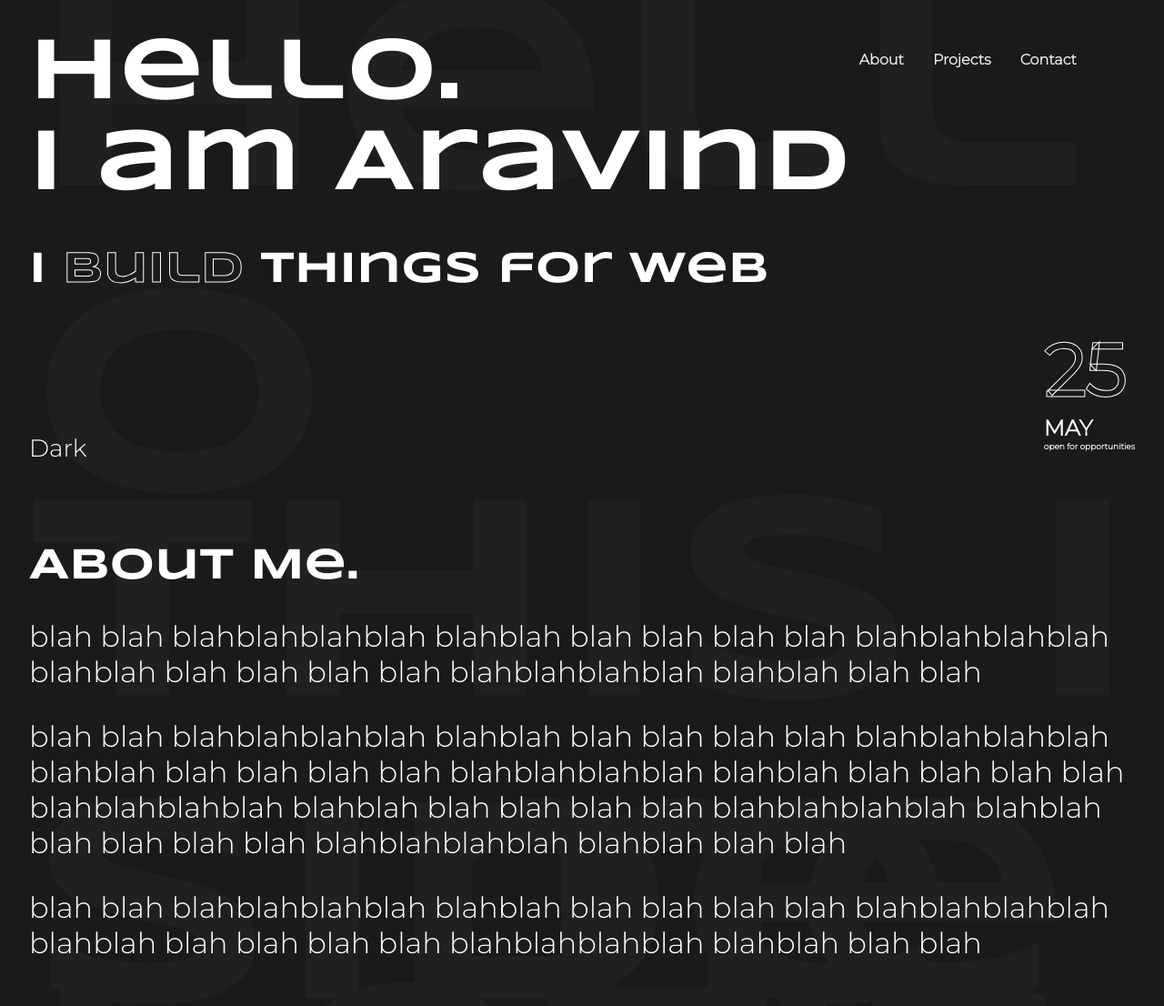
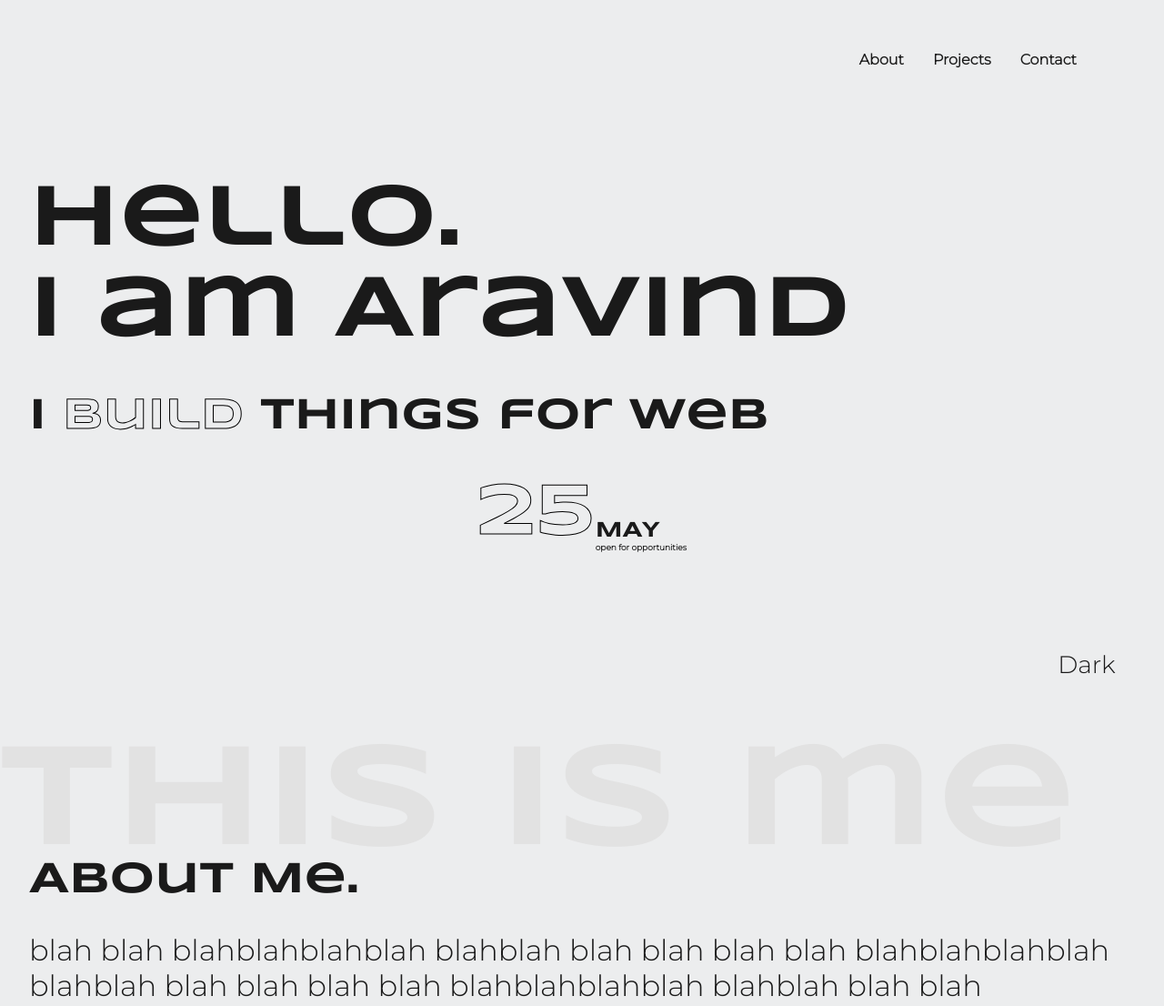
Before and after one commit to aravindb12/aravindb12.github.io, a plain HTML site: page index.html in a window 1280 px wide. Shown: the top 1106 px of the page at 91% size. Drawn offline with nearby package versions, Linux system fonts and the light colour scheme.

Commit message:
Update style.css

```diff
--- a/style.css
+++ b/style.css
@@ -3,132 +3,83 @@
   --dark-wm: #202020;
   --light: #ecedee;
   --light-wm: #e2e2e2;
+  --dark-link: #a9ff00;
+  --light-link: #007bff;
+}
+html {
+  scroll-behavior: smooth;
 }
 body {
   font-family: "Montserrat", sans-serif;
   margin: 0;
   overflow-x: hidden;
-  color: #ffffff;
-  background-color: var(--dark);
 }
-
-body.light {
-  background-color: var(--light);
-  color: var(--dark);
+main {
+  position: relative;
+  z-index: 2;
 }
-
 header {
   position: fixed;
+  top: 0;
   width: calc(100% - 10vw);
   display: flex;
   justify-content: flex-end;
   align-items: center;
-  padding: 5vh 5vw;
-  z-index: 1;
+  padding: 5vh 5vw 0;
+  z-index: 3;
 }
 
 header a {
+  color: var(--dark);
   margin-right: 2em;
 }
 
-header a::after{
-  width: 0;
-  height: 0;
+.dark header a {
+  color: var(--light);
 }
-
 .nav-bar ul {
   display: flex;
   list-style: none;
 }
 
+#click-contact{
+  cursor: pointer;
+}
 .nav-bar ul li::before {
   content: "\200B";
 }
-a {
-  text-decoration: none;
-  font-weight: bold;
-  color: var(--light);
-  width: fit-content;
-  display: inline-block;
+
+section {
+  height: 100vh;
+  width: 100vw;
+  font-size: 4vmin;
+  background-color: var(--light);
+  color: var(--dark);
+  position: relative;
 }
-.light a {
-  color: var(--dark);
+
+.dark section {
+  color: #ffffff;
+  background-color: var(--dark);
 }
-a::after {
-  content: "";
-  width: 0px;
-  height: 3px;
-  display: block;
-  background: var(--light);
-  transition: 300ms;
-}
-.light a::after {
-  background: var(--dark);
-}
-a:hover::after {
-  width: 100%;
-}
-.scroll-container {
-  height: 100vh;
-  overflow-x: hidden;
-  overflow-y: scroll;
-  scroll-snap-type: y mandatory;
-  scroll-behavior: smooth;
-}
-section {
+
+.content-container {
   height: calc(100% - 2em);
   max-width: calc(100% - 2em);
   padding: 1em;
   display: flex;
   flex-direction: column;
   justify-content: center;
-  scroll-snap-align: center;
-  font-size: 4vmin;
-  cursor: default;
-  position: relative;
-}
-
-.scroll {
-  position: fixed;
-  display: flex;
-  flex-direction: column;
-  align-items: center;
-  bottom: 100%;
-  left: 90%;
-  height: 40%;
-  transition: all 0.3s ease-out;
 }
 
 .mode {
-  position: absolute;
-  bottom: 10%;
+  position: fixed;
+  bottom: 2em;
   font-size: smaller;
+  right: 2em;
+  z-index: 1;
 }
 
-.scroll .scroll-msg {
-  bottom: 0;
-  font-size: x-small;
-  writing-mode: vertical-lr;
-  text-orientation: upright;
-  padding-bottom: 20px;
-}
-
-.can-slide .scroll {
-  bottom: 0;
-}
-
-.vertical-line {
-  padding-top: 5px;
-  border: 1px solid #ffffff;
-  background-color: #ffffff;
-  width: 1px;
-  height: 30%;
-}
-
-.light .vertical-line {
-  border: 1px solid #000000;
-  background-color: #000000;
-}
 h1 {
   font-family: "Syncopate", sans-serif;
   font-size: 3em;
@@ -149,89 +100,52 @@ h1 {
     margin-left: 0px;
   }
 }
-h2 {
+
+h2,h3 {
   font-family: "Syncopate", sans-serif;
   position: relative;
   margin: 0;
-}
-#intro h2 {
   margin-top: 5vh;
 }
 
-.intro h2 {
-  width: 100%;
+#intro h2 {
+  width: 90%;
 }
 
-#intro::after {
-  content: "hello";
-  font-size: 10em;
-  word-break: break-all;
-  color: var(--dark-wm);
+section::after {
+  font-size: 5em;
   font-family: "Syncopate", sans-serif;
   position: absolute;
-  z-index: -1;
-}
-
-.light #intro::after {
+  z-index: 1;
   color: var(--light-wm);
 }
 
-#about::after {
-  content: "this is me";
-  word-break: break-all;
-  font-size: 10em;
-  text-overflow: clip;
+.dark section::after {
   color: var(--dark-wm);
-  font-family: "Syncopate", sans-serif;
-  position: absolute;
-  z-index: -1;
-}
-.light #about::after {
-  color: var(--light-wm);
-}
-#projects::after {
-  content: "side gigs";
-  word-break: break-all;
-  font-size: 10em;
-  text-overflow: clip;
-  color: var(--dark-wm);
-  font-family: "Syncopate", sans-serif;
-  position: absolute;
-  z-index: -1;
-}
-.light #projects::after {
-  color: var(--light-wm);
-}
-#contact::after {
-  content: "Let's talk";
-  word-break: break-all;
-  font-size: 10em;
-  text-overflow: clip;
-  color: var(--dark-wm);
-  font-family: "Syncopate", sans-serif;
-  position: absolute;
-  z-index: -1;
 }
 
-.light #contact::after {
-  color: var(--light-wm);
-}
-.can-slide h2 {
-  animation-duration: 0.8s;
-  animation-name: slidefromleft;
-}
-.stroke {
-  color: rgb(255, 255, 255);
-  -webkit-text-fill-color: var(--dark);
-  -webkit-text-stroke-width: 1px;
-  -webkit-text-stroke-color: rgb(255, 255, 255);
+#about::after {
+  top: 0;
+  content: "this is me";
 }
 
-.light .stroke {
+#projects::after {
+  top: 0;
+  content: "side gigs";
+}
+
+.stroke {
   color: #000;
   -webkit-text-fill-color: var(--light);
   -webkit-text-stroke-width: 1px;
   -webkit-text-stroke-color: #000;
+}
+
+.dark .stroke {
+  color: rgb(255, 255, 255);
+  -webkit-text-stroke-color: rgb(255, 255, 255);
+  -webkit-text-fill-color: var(--dark);
+  -webkit-text-stroke-width: 1px;
 }
 .status {
   float: right;
@@ -239,7 +153,7 @@ h2 {
   justify-content: center;
 }
 
-.status h2 {
+.status h3 {
   display: flex;
 }
 
@@ -260,23 +174,70 @@ h2 {
   font-size: xx-small;
   font-family: "Montserrat", sans-serif;
 }
-#contact-details {
-  display: flex;
-  flex-direction: column;
-  justify-content: space-around;
-  margin: 2em;
+
+a {
+  position: relative;
+  text-decoration: none;
+  font-weight: bold;
+  width: fit-content;
+  display: inline-block;
+  left: 0;
+  transition: all 0.3s ease-in-out;
+  color: var(--light-link);
+}
+.dark a {
+  color: var(--dark-link);
+}
+#contact {
+  position: sticky;
+  bottom: 0;
+  left: 0;
+  width: 100%;
+  height: fit-content;
+  background-color: var(--light-wm);
 }
 
-.contact-child {
+.dark #contact{
+  background-color: var(--dark-wm);
+}
+#contact-bg {
+  font-size: 5em;
+  font-family: "Syncopate", sans-serif;
+  color: #9c9c9c4d;
+}
+
+.dark #contact-bg{
+  color: var(--dark);
+}
+.contact-child a:hover {
+  left: 30px;
+}
+.contact-child:first-child{
   font-size: 1.2em;
+  margin: 2em;
 }
 
 .contact-child a {
   margin-top: 2vh;
 }
 
-.totop {
-  float: right;
+.can-slide h1 {
+  animation-duration: 0.5s;
+  animation-name: slidefromleft;
+}
+
+@keyframes slidefromleft {
+  from {
+    margin-left: -200%;
+  }
+
+  to {
+    margin-left: 0px;
+  }
+}
+.can-slide h2 {
+  animation-duration: 0.8s;
+  animation-name: slidefromleft;
 }
 /* scrollbar styling */
 ::-webkit-scrollbar {
```
